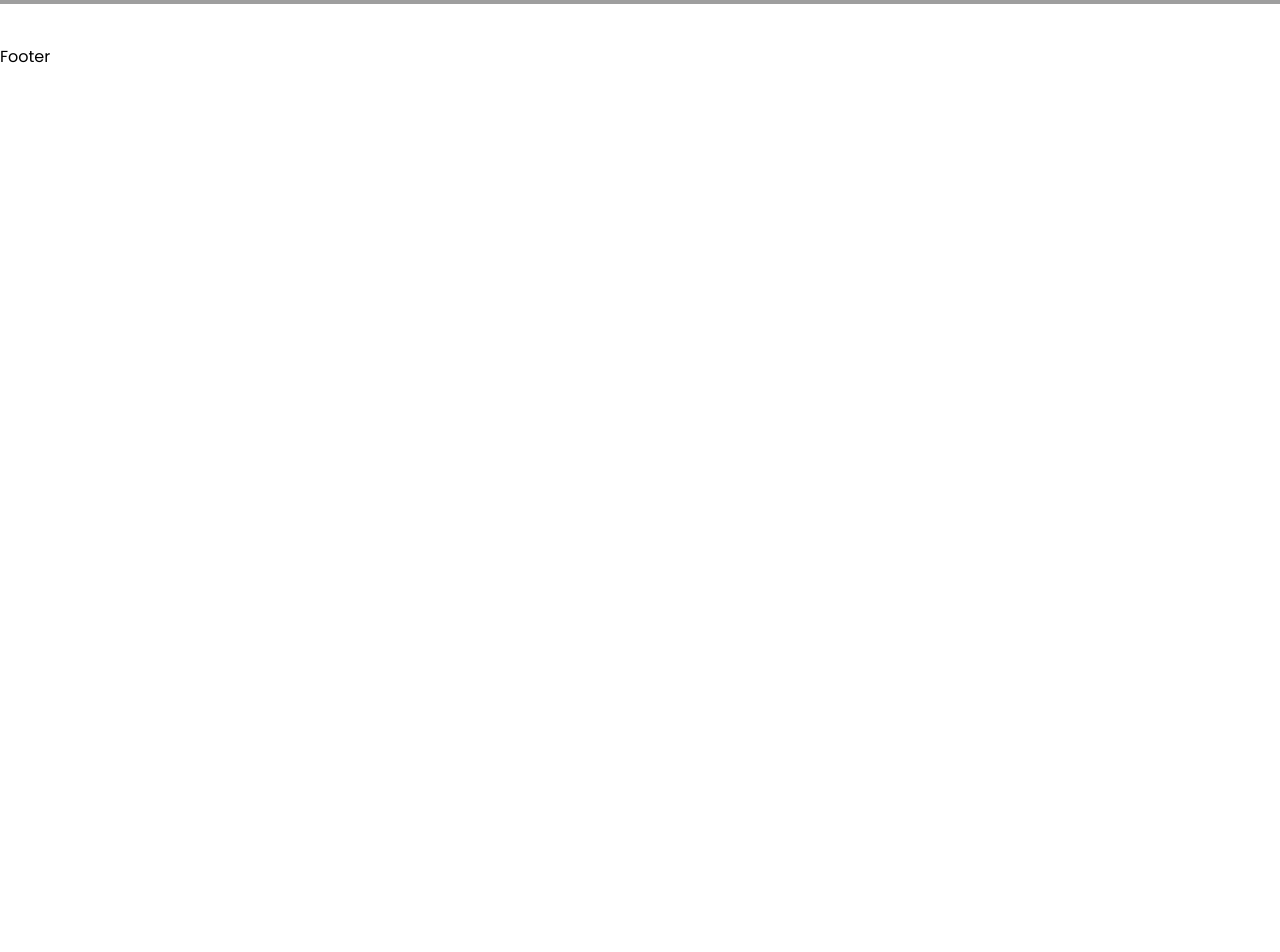
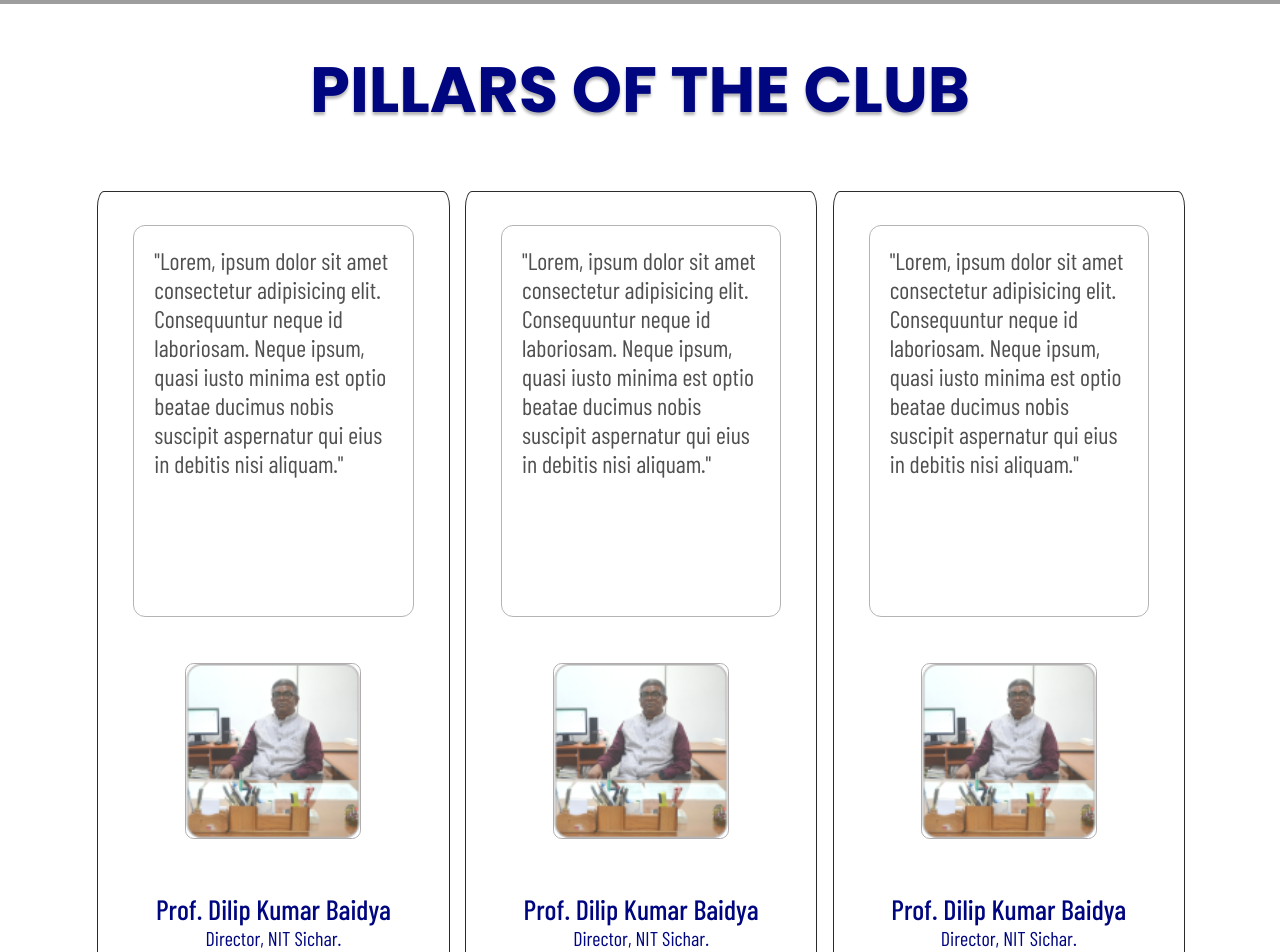
Before and after one commit to 31adityakumar/Core-Competitive-Circle, a React (Vite) app: page / in a window 1280 px wide. Shown: the part 860-1812 px from the top of the page. Before the commit the page ends 929 px from the top, so only its background shows below. Built offline with nearby package versions, Linux system fonts and the light colour scheme; grey boxes are pictures that could not be loaded.

Commit message:
ADD: Pillars

```diff
--- a/package.json
+++ b/package.json
@@ -11,6 +11,7 @@
   },
   "dependencies": {
     "@iconify-icon/react": "^1.0.8",
+    "prop-types": "^15.8.1",
     "react": "^18.2.0",
     "react-dom": "^18.2.0",
     "react-router-dom": "^6.14.2",
--- /dev/null
+++ b/src/Components/Pillars/Itemcard.jsx
@@ -0,0 +1,28 @@
+import styles from "./ItemCard.module.scss";
+import PropTypes from "prop-types";
+
+const ItemCard = (props) => {
+  return (
+    <div className={styles.Item}>
+      <div className={styles.rectangle}>
+        <p className={styles.description_pillars}>&quot;{props.desc}&quot;</p>
+      </div>
+      <div className={styles.ellipse}>
+        <img src={props.img} alt="" />
+      </div>
+      <div className={styles.name_conatiner}>
+        <span className={styles.name_pillars}>{props.name}</span>
+        <span className={styles.designation_pillars}>{props.designation}.</span>
+      </div>
+    </div>
+  );
+};
+
+export default ItemCard;
+
+ItemCard.propTypes = {
+  desc: PropTypes.string,
+  name: PropTypes.string,
+  designation: PropTypes.string,
+  img: PropTypes.string,
+};
--- /dev/null
+++ b/src/Components/Pillars/Itemcard.module.scss
@@ -0,0 +1,148 @@
+@import url("https://fonts.googleapis.com/css2?family=Barlow+Condensed:wght@400;500;600&display=swap");
+
+.Item {
+  /* Pillars of E-Cell */
+
+  /* Auto layout */
+  width: 32%;
+  margin : 5% 0.7%;
+  display: flex;
+  flex-direction: column;
+  align-items: center;
+  padding: 0px;
+  gap: 46px;
+  border: 0.7px solid var(--c4-black-1-100);
+  border-radius: 2%;
+  padding: 3% 0;
+  /* Inside auto layout */
+
+  flex: none;
+  order: 1;
+  flex-grow: 0;
+  transition: transform 0.5s ease-in-out, box-shadow 0.5s ease-in-out;
+}
+
+.Item:hover {
+  transform: scale(1.01);
+  box-shadow: 8px 7px 18px var(--c4-grey-1-100);
+}
+
+.rectangle {
+  /* Rectangle 691 */
+  width: 80%;
+  position: relative;
+  left: 0px;
+  top: 0px;
+
+  background: var(--c4-white-1-100);
+  border-radius: 12px;
+  border: 0.7px solid var(--c4-grey-1-100);
+  padding: 0 20px 20px;
+
+  transition: all 0.5s ease-in-out;
+}
+
+.description_pillars {
+  /* Content */
+  margin: 20px 0;
+  height: 330px;
+  font-family: var(--c4-font-2);
+  font-style: normal;
+  font-weight: 400;
+  font-size: 24px;
+  line-height: 29px;
+
+  /* Text Color */
+
+  color: var(--c4-text-grey-1-100);
+
+  /* Inside auto layout */
+
+  flex: none;
+  order: 0;
+  align-self: stretch;
+  flex-grow: 0;
+}
+
+.name_conatiner {
+  width: 100%;
+}
+
+.name_pillars {
+  /* Content Bold */
+  text-align: center;
+  font-family: var(--c4-font-2);
+  font-style: normal;
+  font-weight: 500;
+  font-size: 28px;
+  line-height: 34px;
+  /* identical to box height */
+
+  display: block;
+
+  /* Dark Blue */
+
+  color: var(--c4-header-blue-1-100);
+
+  /* Inside auto layout */
+
+  flex: none;
+  order: 0;
+  flex-grow: 0;
+}
+
+.designation_pillars {
+  text-align: center;
+  font-family: var(--c4-font-2);
+  font-style: normal;
+  font-weight: 400;
+  font-size: 20px;
+  line-height: 24px;
+  /* identical to box height */
+
+  display: block;
+
+  /* Medium Blue */
+
+  color: var(--c4-header-blue-1-100);
+
+  /* Inside auto layout */
+
+  flex: none;
+  order: 1;
+  flex-grow: 0;
+}
+
+.ellipse img {
+    width: 176px;
+    height: 176px;
+    border : 0.5px solid #b2adad;
+    border-radius: 5%;
+}
+
+@media only screen and (max-width : 1200px) {
+  .Item {
+    width: 48%;
+    margin: 5% 1%;
+  }
+
+  .description_pillars{
+    font-size: 22px;
+    height: 275px;
+  }
+}
+
+@media only screen and (max-width : 780px) {
+  .Item {
+    width: 80%;
+    margin : 5% 10%;
+  }
+
+  .description_pillars{
+    font-size:20px;
+    height: auto;
+  }
+  .name_pillars{
+    height: 80px;
+  }
+}
--- /dev/null
+++ b/src/Components/Pillars/Pillars.jsx
@@ -0,0 +1,74 @@
+import {useRef} from "react";
+import ItemCard from "./ItemCard";
+import styles from "./Pillars.module.scss";
+import Dilip from "/images/Dilip.png";
+
+const Pillars = () => {
+  let cardHolder = useRef();
+
+
+  function handleNext () {
+    cardHolder.current.scrollLeft += (cardHolder.current.offsetWidth);
+  }
+
+  function handlePrev () {
+    cardHolder.current.scrollLeft -= (cardHolder.current.offsetWidth);
+  }
+
+  let info = [
+    {
+      id: "1",
+      desc: "Lorem, ipsum dolor sit amet consectetur adipisicing elit. Consequuntur neque id laboriosam. Neque ipsum, quasi iusto minima est optio beatae ducimus nobis suscipit aspernatur qui eius in debitis nisi aliquam.",
+      name: "Prof. Dilip Kumar Baidya",
+      designation: "Director, NIT Sichar",
+      img : Dilip
+    },
+    {
+      id: "2",
+      desc: "Lorem, ipsum dolor sit amet consectetur adipisicing elit. Consequuntur neque id laboriosam. Neque ipsum, quasi iusto minima est optio beatae ducimus nobis suscipit aspernatur qui eius in debitis nisi aliquam.",
+      name: "Prof. Dilip Kumar Baidya",
+      designation: "Director, NIT Sichar",
+      img : Dilip
+    },
+    {
+      id: "3",
+      desc: "Lorem, ipsum dolor sit amet consectetur adipisicing elit. Consequuntur neque id laboriosam. Neque ipsum, quasi iusto minima est optio beatae ducimus nobis suscipit aspernatur qui eius in debitis nisi aliquam.",
+      name: "Prof. Dilip Kumar Baidya",
+      designation: "Director, NIT Sichar",
+      img : Dilip
+    },
+  ];
+
+  return (
+    <div className={styles.Pillar_of_Ecell}>
+      <div className={styles.container}>
+        <h1 className={styles.header}>PILLARS OF THE CLUB</h1>
+      </div>
+
+      <div className={styles.Card_holder} ref={cardHolder}>
+          {info.map((element) => {
+            return (
+              <ItemCard
+                key={element.id}
+                id={element.id}
+                desc={element.desc}
+                name={element.name}
+                designation={element.designation}
+                img={element.img}
+              />
+            )
+          })}
+      </div>
+      <div className={`${styles.btns} ${styles.btns0}`}>
+        <button className={styles.prev} onClick={handlePrev}>
+          <i className={`${styles.arrow} ${styles.left}`} />
+        </button>
+        <button className={styles.next} onClick={handleNext}>
+          <i className={`${styles.arrow} ${styles.right}`} />
+        </button>
+      </div>
+    </div>
+  );
+};
+
+export default Pillars;
--- /dev/null
+++ b/src/Components/Pillars/Pillars.module.scss
@@ -0,0 +1,149 @@
+.Pillar_of_Ecell {
+  padding: 0 7%;
+  position: relative;
+  z-index: 9;
+}
+
+
+.container {
+  text-align: center;
+}
+
+.header {
+  width: 60%;
+  margin: 44px auto 4px;
+  font-style: normal;
+  font-weight: 700;
+  font-size: 64px;
+  line-height: 84px;
+  /* identical to box height */
+
+  text-align: center;
+
+  /* Dark Blue */
+
+  color: var(--c4-header-blue-1-100);
+
+  /* Inside auto layout */
+
+  flex: none;
+  order: 0;
+  flex-grow: 0;
+  text-shadow: 0px 3px 3px var(--c4-grey-1-100);
+}
+
+.Card_holder {
+  display: flex;
+  align-items: center;
+  overflow-x: scroll;
+  overflow-y: visible;
+  scroll-behavior: smooth;
+}
+
+.Card_holder::-webkit-scrollbar {
+  display: none;
+}
+
+.btns {
+  display: flex;
+  justify-content: center;
+  align-items: center;
+  margin: 3% 5% 5%;
+}
+
+.btns0{
+  display: none;
+}
+
+.prev,
+.next {
+  /* White */
+
+  background: var(--c4-white-1-100);
+  /* Stroke */
+
+  border: 1px solid var(--c4-grey-1-100);
+  width: 36px;
+  height: 33px;
+
+  transition: all 0.2s ease-in-out;
+}
+
+.prev {
+  border-top-left-radius: 4px;
+  border-bottom-left-radius: 4px;
+}
+
+.next {
+  border-top-right-radius: 4px;
+  border-bottom-right-radius: 4px;
+}
+
+.prev:hover,
+.next:hover {
+  background-color: var(--c4-header-blue-1-100);
+  color: #fff;
+}
+
+.prev:hover .arrow,
+.next:hover .arrow {
+  border: solid #fff;
+  border-width: 0 3px 3px 0;
+  display: inline-block;
+  padding: 3px;
+}
+
+.arrow {
+  border: solid var(--c4-grey-1-100);
+  border-width: 0 3px 3px 0;
+  display: inline-block;
+  padding: 3px;
+}
+
+.right {
+  transform: rotate(-45deg);
+  -webkit-transform: rotate(-45deg);
+}
+
+.left {
+  transform: rotate(135deg);
+  -webkit-transform: rotate(135deg);
+}
+
+@media only screen and (max-width: 1340px) {
+  .header {
+    width: 60%;
+  }
+}
+
+@media only screen and (max-width: 1200px) {
+
+  .header {
+    font-size: 60px;
+  }
+
+  .btns0 {
+    display: flex;
+    justify-content: center;
+    align-items: center;
+    margin: 3% 5% 5%;
+  }
+}
+
+@media only screen and (max-width: 875px) {
+  .header {
+    width: 100%;
+  }
+}
+
+@media only screen and (max-width : 780px) {
+  .header {
+    font-size: 55px;
+  }
+}
+
+@media only screen and (max-width: 550px) {
+  .header {
+    font-size: 45px;
+  }
+}
--- a/src/Pages/Home/Home.jsx
+++ b/src/Pages/Home/Home.jsx
@@ -1,9 +1,11 @@
 import Hero from '../../Components/Hero/Hero';
+import Pillars from '../../Components/Pillars/Pillars'
 import './Home.module.scss'
 const Home = () => {
     return(
         <>
         <Hero/>
+        <Pillars />
         </>
     )
 }
--- a/src/index.css
+++ b/src/index.css
@@ -1,13 +1,16 @@
 @import url("https://fonts.googleapis.com/css2?family=Poppins:wght@100;200;300;400;500;600;700;800;900&display=swap");
+@import url("https://fonts.googleapis.com/css2?family=Barlow+Condensed:wght@400;500;600&display=swap");
 
 :root {
   --c4-font-1: "Poppins", sans-serif;
+  --c4-font-2: "Barlow Condensed";
 
   --c4-white-1-100: #FFFFFF;
   --c4-blue-1-100: #3D42B0;
   --c4-black-1-100: #2B2B2B;
   --c4-grey-1-100: #B4B4B4;
   --c4-header-blue-1-100: #00067F;
+  --c4-text-grey-1-100: #505050;
 }
 
 *{
```
Also changed, not shown: public/images/Dilip.png (added), 1 other file (tests, documents, lock files or other folders).
